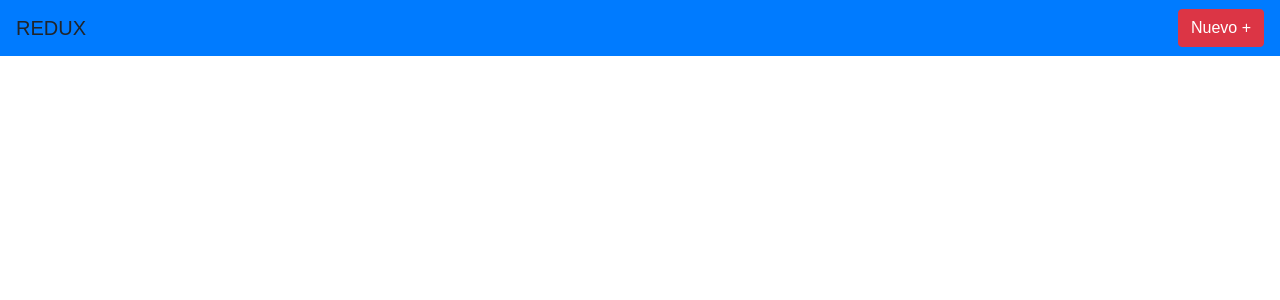
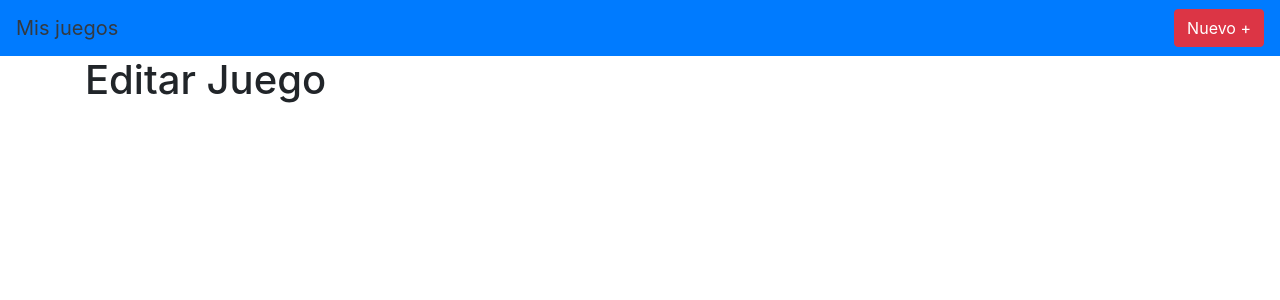
Before and after one commit to ArielMD/React-Redux, a React app: page /Juegos/editar/0 in a window 1280 px wide. Shown: the top 300 px of the page. Built offline with nearby package versions, Linux system fonts and the light colour scheme.

Commit message:
feat: definir rutas y componentes

```diff
--- a/src/App.js
+++ b/src/App.js
@@ -1,13 +1,28 @@
 import React from "react";
 import "./App.css";
 import "bootstrap/dist/css/bootstrap.min.css";
+import { BrowserRouter as Router, Route, Switch } from "react-router-dom";
 import Navbar from "./Components/Navbar";
+import Juegos from "./Components/Juegos";
+import NuevoJuego from "./Components/NuevoJuego";
+import EditarJuego from "./Components/EditarJuego";
 
 const App = () => {
   return (
-    <div className="app">
+    <Router>
       <Navbar />
-    </div>
+      <div className="container">
+        <Switch>
+          <Route exact path="/" component={Juegos}></Route>
+          <Route exact path="/juegos/nuevo" component={NuevoJuego}></Route>
+          <Route
+            exact
+            path="/Juegos/editar/:id"
+            component={EditarJuego}
+          ></Route>
+        </Switch>
+      </div>
+    </Router>
   );
 };
 
--- /dev/null
+++ b/src/Components/EditarJuego.js
@@ -0,0 +1,7 @@
+import React from "react";
+
+const EditarJuego = () => {
+  return <h1>Editar Juego</h1>;
+};
+
+export default EditarJuego;
--- /dev/null
+++ b/src/Components/Juegos.js
@@ -0,0 +1,7 @@
+import React from "react";
+
+const Juegos = () => {
+  return <h1>Juegos </h1>;
+};
+
+export default Juegos;
--- a/src/Components/Navbar.js
+++ b/src/Components/Navbar.js
@@ -1,11 +1,15 @@
 import React from "react";
-
+import { Link } from "react-router-dom";
 const Navbar = () => {
   return (
     <nav className="navbar bg-primary">
-      <div className="navbar-brand">REDUX</div>
+      <Link to="/" className="navbar-brand text-dark">
+        Mis juegos
+      </Link>
 
-      <a className="btn btn-danger">Nuevo &#43;</a>
+      <Link to="/juegos/nuevo" className="btn btn-danger">
+        Nuevo &#43;
+      </Link>
     </nav>
   );
 };
--- /dev/null
+++ b/src/Components/NuevoJuego.js
@@ -0,0 +1,7 @@
+import React from "react";
+
+const NuevoJuego = () => {
+  return <h1>Nuevo Juego</h1>;
+};
+
+export default NuevoJuego;
```
